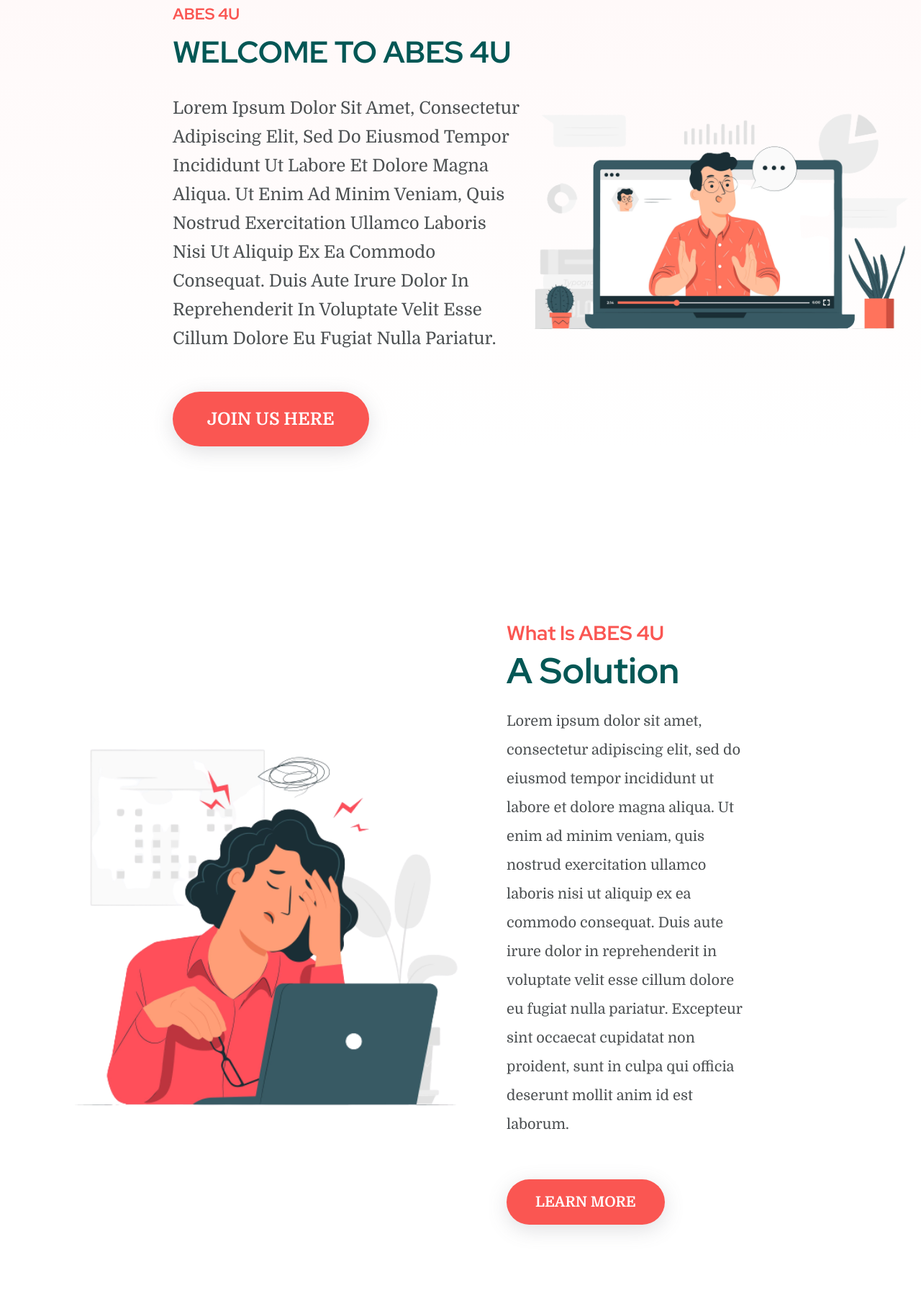
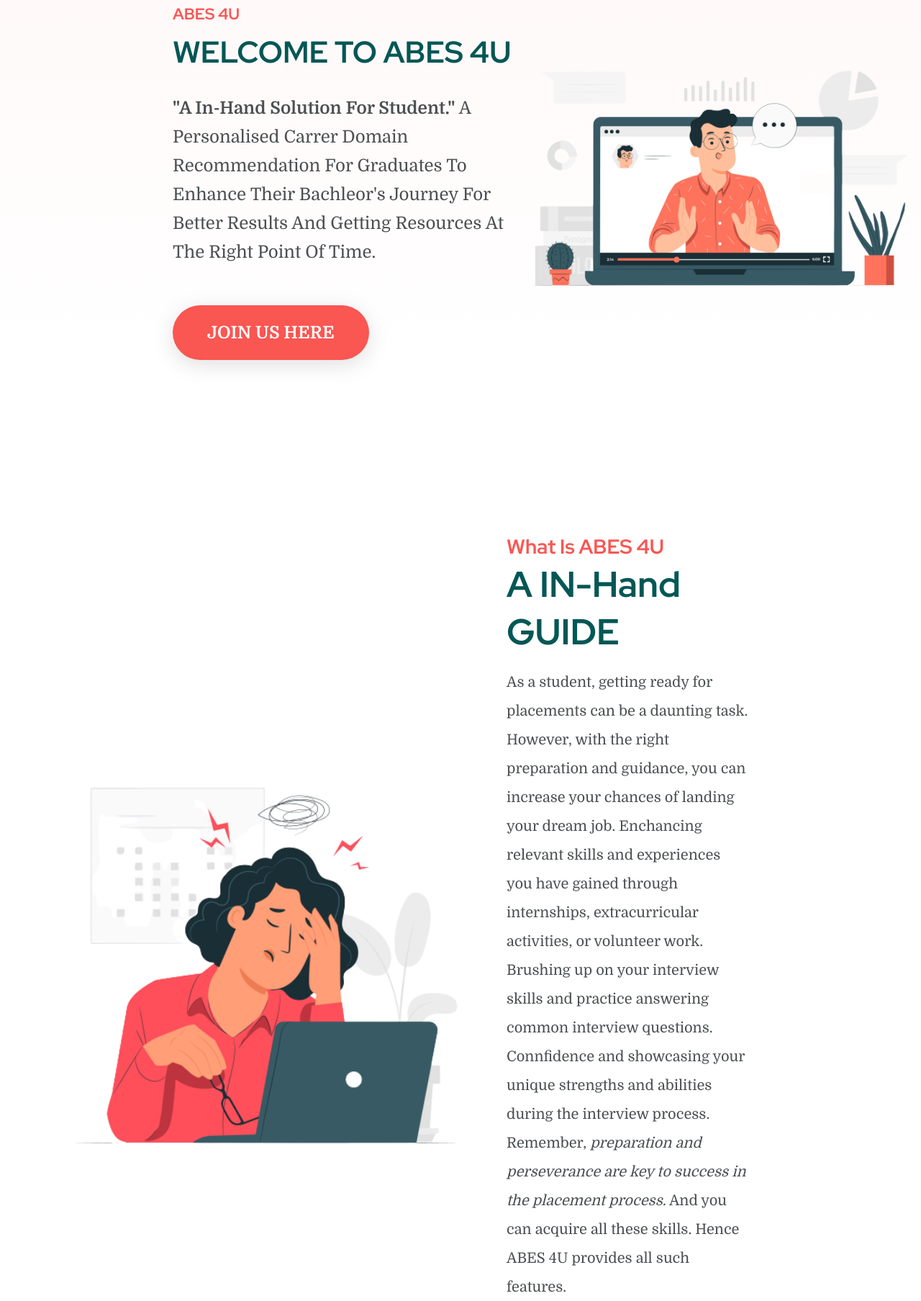
Before and after one commit to sarvjeetdev/ABES4U, a Django app: page / in a window 1280 px wide. Shown: the part 143-1950 px from the top of the page at 72% size. Run offline with Django 4.2, Linux system fonts and the light colour scheme.

Commit message:
Review Changes

```diff
--- a/abes/templates/authenticate/login.html
+++ b/abes/templates/authenticate/login.html
@@ -57,7 +57,7 @@
             Welcome to ABES 4U
           </h1>
           <p class="banner__detail">
-            Lorem ipsum dolor sit amet, consectetur adipiscing elit, sed do eiusmod tempor incididunt ut labore et dolore magna aliqua. Ut enim ad minim veniam, quis nostrud exercitation ullamco laboris nisi ut aliquip ex ea commodo consequat. Duis aute irure dolor in reprehenderit in voluptate velit esse cillum dolore eu fugiat nulla pariatur.
+            <b>"A In-Hand Solution for Student."</b> A personalised carrer domain recommendation for graduates to enhance their bachleor's journey for better results and getting Resources at the right point of time.
           </p>
           <div class="banner__btn">
             <button data-target="#modal1">Join us here</button>
@@ -73,9 +73,14 @@
         </div>
         <div class="whatis__desc">
           <h4 class="section__tag">what is ABES 4U</h4>
-          <h3 class="section__title">A solution</h3>
+          <h3 class="section__title">A IN-Hand GUIDE</h3>
           <p class="section__detail">
-            Lorem ipsum dolor sit amet, consectetur adipiscing elit, sed do eiusmod tempor incididunt ut labore et dolore magna aliqua. Ut enim ad minim veniam, quis nostrud exercitation ullamco laboris nisi ut aliquip ex ea commodo consequat. Duis aute irure dolor in reprehenderit in voluptate velit esse cillum dolore eu fugiat nulla pariatur. Excepteur sint occaecat cupidatat non proident, sunt in culpa qui officia deserunt mollit anim id est laborum.
+            As a student, getting ready for placements can be a daunting task. However, with the right preparation and guidance,
+             you can increase your chances of landing your dream job. Enchancing  relevant skills and experiences you have gained through internships, extracurricular
+              activities, or volunteer work.
+              Brushing up on your interview skills and practice answering common interview questions. Connfidence and showcasing your unique strengths and
+               abilities during the interview process. Remember, <i>preparation and perseverance are key to success in the placement process.</i>
+              And you can acquire all these skills. Hence ABES 4U provides all such features.
           </p>
           <div class="whatis__btn">
             <a href="#solution"><button>learn more</button></a>
@@ -92,7 +97,8 @@
             <h4 class="section__tag">ABES 4U</h4>
             <h3 class="section__title">Our Solution</h3>
             <p class="section__detail">
-              Lorem ipsum dolor sit amet, consectetur adipiscing elit, sed do eiusmod tempor incididunt ut labore et dolore magna aliqua. Ut enim ad minim veniam, quis nostrud exercitation ullamco laboris nisi ut aliquip ex ea commodo consequat. Duis aute irure dolor in reprehenderit in voluptate velit esse cillum dolore eu fugiat nulla pariatur. Excepteur sint occaecat cupidatat non proident, sunt in culpa qui officia deserunt mollit anim id est laborum.
+              Getting correct recommendation at correct time is what ABES4U aims for. ABES 4U target towards providing students a common platform to prepare themselves for industry. It includes features like Interview Archive, Placement Stats , Resources for preparation , Alumni Management Portal and FRIEND'S AI.
+
             </p>
           </div>
           <div class="solution__img">
@@ -109,7 +115,8 @@
             <h4 class="section__tag">ABES 4U</h4>
             <h3 class="section__title">Our Features</h3>
             <p class="section__detail">
-              Lorem ipsum dolor sit amet, consectetur adipiscing elit, sed do eiusmod tempor incididunt ut labore et dolore magna aliqua. Ut enim ad minim veniam, quis nostrud exercitation ullamco laboris nisi ut aliquip ex ea commodo consequat. Duis aute irure dolor in reprehenderit in voluptate velit esse cillum dolore eu fugiat nulla pariatur. Excepteur sint occaecat cupidatat non proident, sunt in culpa qui officia deserunt mollit anim id est laborum.
+             Co-curricular and Technical comes hand in hand.ABES 4U aims towards providing students a common platform to prepare themselves for industry. It includes features like Interview Archive, Placement Stats
+              , Resources for preparation , Alumni Management Portal and FRIEND'S AI.
             </p>
           </div>
           <div class="features__cards">
@@ -118,8 +125,11 @@
               <img src="{% static 'img/cont-1.png' %}" alt="girl coughing illustration" />
               <h2>Career Path Recommendation</h2>
               <p>
-                Objectively evolve tactical expertise before extensible
-                initiatives. Efficiently simplify
+                Friends’ AI will help in reducing the gap between students’ skills
+                and industry demands. It will provide them the necessary guidance, at the right time,
+                 from the right person.  The algorithm of Friend's AI works on neural network approach.
+                 Friend's AI which recommends the student the career domain on the basis of
+                 technical and personality characteristics of an individual.
               </p>
             </div>
             <!-- card 2 -->
@@ -127,8 +137,11 @@
               <img src="{% static 'img/cont-2.png' %}" alt="holding hands illustration" />
               <h2>Interview Archives</h2>
               <p>
-                 Objectively evolve tactical expertise before extensible
-                initiatives. Efficiently simplify
+                Interview archives are an essential tool for placement as they provide a
+                valuable resource for both job seekers and recruiters. These archives contain recorded interviews, transcripts,
+                and other materials that can help candidates prepare for interviews and provide insight into the hiring process.
+                Additionally, interview archives can be used to track trends and changes in the job market, providing valuable
+                insights for both job seekers and recruiters. Overall, interview archives are an indispensable resource for successful job placement.
               </p>
             </div>
             <!-- card 3 -->
@@ -136,8 +149,8 @@
               <img src="{% static 'img/cont-3.png' %}" alt="cup illustration" />
               <h2>Useful Resources</h2>
               <p>
-                 Objectively evolve tactical expertise before extensible
-                initiatives. Efficiently simplify
+                 A pool of resources like Alumni portal , Resume Building, Friend's AI and many more
+                 are the useful resources we offer.
               </p>
             </div>
           </div>
@@ -153,8 +166,9 @@
             <h4 class="section__tag">ABES 4U</h4>
             <h3 class="section__title">Meet the Developers</h3>
             <p class="section__detail">
-              Lorem ipsum dolor sit amet, consectetur adipiscing elit, sed do eiusmod tempor incididunt ut labore et dolore magna aliqua. Ut enim ad minim veniam, quis nostrud exercitation ullamco laboris nisi ut aliquip ex ea commodo consequat. Duis aute irure dolor in reprehenderit in voluptate velit esse cillum dolore eu fugiat nulla pariatur. Excepteur sint occaecat cupidatat non proident, sunt in culpa qui officia deserunt mollit anim id est laborum.
-            </p>
+                We are a team of three members having good experience in Python Development , Analysis, Machine Learning ,
+                Neural Networking and Full Stack Development.
+                 </p>
           </div>
           <div class="todo__steps">
             <!-- step 1 -->
@@ -165,7 +179,8 @@
                   <div class="ml">
                     <h5>Sarvjeet Singh</h5>
                     <p>
-                      Lorem ipsum dolor sit amet, consectetur adipiscing elit, sed do eiusmod tempor incididunt ut labore et dolore magna aliqua. Ut enim ad minim veniam, quis nostrud exercitation ullamco laboris nisi ut aliquip ex ea commodo consequat. Duis aute irure dolor in reprehenderit in voluptate velit esse cillum dolore eu fugiat nulla pariatur. Excepteur sint occaecat cupidatat non proident, sunt in culpa qui officia deserunt mollit anim id est laborum.
+                     A Final Year Student. I have keen interst in software development, full stack
+                     and all time Machine Learning Enthusiast.
                     </p>
                   </div>
                 </span>
@@ -185,7 +200,8 @@
                   <div class="ml">
                     <h5>Utkarsh Jain</h5>
                     <p>
-                      Lorem ipsum dolor sit amet, consectetur adipiscing elit, sed do eiusmod tempor incididunt ut labore et dolore magna aliqua. Ut enim ad minim veniam, quis nostrud exercitation ullamco laboris nisi ut aliquip ex ea commodo consequat. Duis aute irure dolor in reprehenderit in voluptate velit esse cillum dolore eu fugiat nulla pariatur. Excepteur sint occaecat cupidatat non proident, sunt in culpa qui officia deserunt mollit anim id est laborum.
+                      A Final Year Student. I have keen interst in Data Analysis , Machine Learning and Software Development
+                      techniques.
                     </p>
                   </div>
                 </span>
@@ -205,7 +221,7 @@
                   <div class="ml">
                     <h5>Vikas Pargai</h5>
                     <p>
-                      Lorem ipsum dolor sit amet, consectetur adipiscing elit, sed do eiusmod tempor incididunt ut labore et dolore magna aliqua. Ut enim ad minim veniam, quis nostrud exercitation ullamco laboris nisi ut aliquip ex ea commodo consequat.
+                      A Final Year Student. I am python developer and have interest in rapping .
                     </p>
                   </div></span
                 >
@@ -225,7 +241,9 @@
                   <div class="ml">
                     <h5>Sapna Jain</h5>
                     <p>
-                      Lorem ipsum dolor sit amet, consectetur adipiscing elit, sed do eiusmod tempor incididunt ut labore et dolore magna aliqua. Ut enim ad minim veniam,
+                     She is Senior Scale Assistant Professor of Computer Science. She is having
+                     previous experience in IT industry as Software Developer and now empowering
+                     students in field of ML/AI.
                     </p>
                   </div></span
                 >
```
